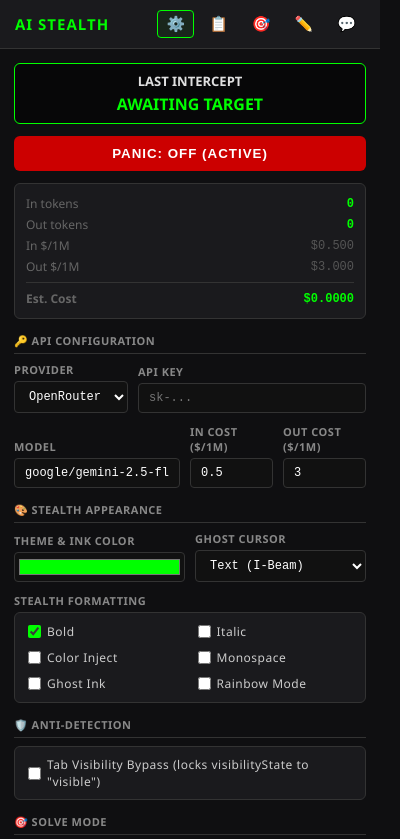
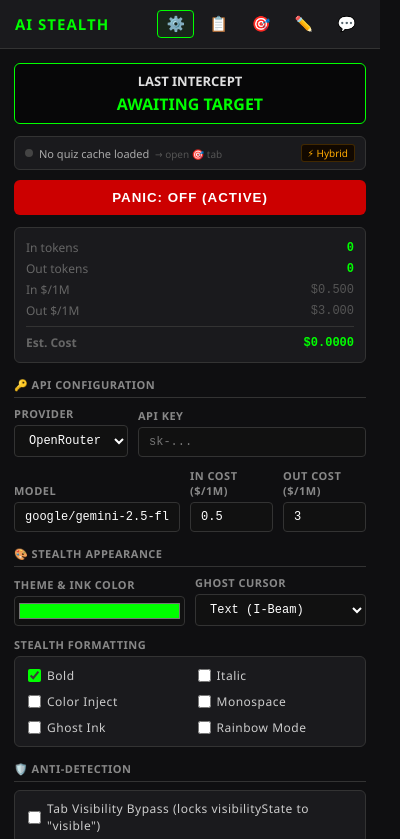
Before and after one commit to keke2309wewe/KahootHackerAI, a browser extension: page popup/popup.html in a window 400 px wide. Shown: the top 839 px of the page. Drawn offline with Linux system fonts and the light colour scheme; no server answers.

Commit message:
feat: live cache status bar in popup settings view

```diff
--- a/popup/popup.html
+++ b/popup/popup.html
@@ -132,6 +132,20 @@
         #answerListWrap { max-height: 420px; overflow-y: auto; }
         .clear-cache-btn { width: 100%; margin-top: 8px; padding: 7px; background: transparent; color: #ff5555; border: 1px solid #ff5555; font-weight: bold; font-size: 12px; cursor: pointer; border-radius: 4px; transition: 0.2s; }
         .clear-cache-btn:hover { background: rgba(255,85,85,0.1); }
+
+        /* Cache Status Bar */
+        .cache-status-bar { display: flex; align-items: center; justify-content: space-between; gap: 6px; padding: 7px 10px; border-radius: 6px; border: 1px solid var(--border); background: var(--panel); margin-bottom: 10px; font-size: 11px; transition: border-color 0.3s, background 0.3s; }
+        .cache-status-bar.active  { border-color: var(--accent); background: rgba(0,255,0,0.05); }
+        .cache-status-bar.empty   { border-color: var(--border); }
+        .cache-dot { width: 8px; height: 8px; border-radius: 50%; flex-shrink: 0; transition: background 0.3s; }
+        .cache-dot.active { background: var(--accent); box-shadow: 0 0 5px var(--accent); }
+        .cache-dot.empty  { background: #444; }
+        .cache-label { flex: 1; color: #aaa; overflow: hidden; white-space: nowrap; text-overflow: ellipsis; }
+        .cache-label b { color: var(--text); }
+        .cache-mode-badge { font-size: 10px; color: #555; background: #111; border: 1px solid #333; border-radius: 3px; padding: 1px 6px; white-space: nowrap; flex-shrink: 0; }
+        .cache-mode-badge.mode-ai     { color: #5599ff; border-color: #5599ff33; background: #001133; }
+        .cache-mode-badge.mode-cache  { color: var(--accent); border-color: rgba(0,255,0,0.2); background: rgba(0,255,0,0.05); }
+        .cache-mode-badge.mode-hybrid { color: #ffaa00; border-color: #ffaa0033; background: #110800; }
     </style>
 </head>
 <body>
@@ -149,6 +163,13 @@
         <div class="intercept-box">
             LAST INTERCEPT
             <span id="lastInterceptText">AWAITING TARGET</span>
+        </div>
+
+        <!-- Cache Status Bar -->
+        <div class="cache-status-bar empty" id="cacheStatusBar">
+            <div class="cache-dot empty" id="cacheDot"></div>
+            <span class="cache-label" id="cacheLabel">No quiz cache loaded</span>
+            <span class="cache-mode-badge" id="cacheModeBadge">—</span>
         </div>
 
         <button id="panicBtn">Panic: OFF (ACTIVE)</button>
--- a/popup/popup.js
+++ b/popup/popup.js
@@ -113,7 +113,7 @@ document.addEventListener('DOMContentLoaded', () => {
 
     // ── Refresh Stats every 1s ──────────────────────────────────────────────
     function refreshData() {
-        chrome.storage.local.get(['inputTokens','outputTokens','inCost','outCost','lastAiAnswer','sysLogs','panicMode','provider','model','apiKey'], async (data) => {
+        chrome.storage.local.get(['inputTokens','outputTokens','inCost','outCost','lastAiAnswer','sysLogs','panicMode','provider','model','apiKey','quizAnswerCache','quizTitle','solveMode'], async (data) => {
             const inT  = data.inputTokens  || 0;
             const outT = data.outputTokens || 0;
             const isOR = (data.provider || 'openrouter') === 'openrouter';
@@ -164,7 +164,39 @@ document.addEventListener('DOMContentLoaded', () => {
             }
             if (logArea) logArea.value = (data.sysLogs || []).join('\n');
             updatePanicUI(data.panicMode);
+
+            // ── Cache Status Bar ─────────────────────────────────────────────
+            const bar      = document.getElementById('cacheStatusBar');
+            const dot      = document.getElementById('cacheDot');
+            const lbl      = document.getElementById('cacheLabel');
+            const modeBadge= document.getElementById('cacheModeBadge');
+
+            const cache      = data.quizAnswerCache;
+            const hasCache   = Array.isArray(cache) && cache.length > 0;
+            const solveMode  = data.solveMode || 'hybrid';
+
+            if (hasCache) {
+                const total   = cache.length;
+                const cached  = cache.filter(c => c !== null).length;
+                const title   = data.quizTitle || 'Quiz';
+                bar.className  = 'cache-status-bar active';
+                dot.className  = 'cache-dot active';
+                lbl.innerHTML  = `<b>${escapeHtmlSimple(title)}</b> &nbsp;·&nbsp; ${cached}/${total} answers cached`;
+            } else {
+                bar.className  = 'cache-status-bar empty';
+                dot.className  = 'cache-dot empty';
+                lbl.innerHTML  = 'No quiz cache loaded &nbsp;<span style="color:#555;font-size:10px;">→ open 🎯 tab</span>';
+            }
+
+            // Mode badge
+            const modeLabels = { ai: '🤖 AI Only', cache: '📦 Cache Only', hybrid: '⚡ Hybrid' };
+            modeBadge.innerText  = modeLabels[solveMode] || solveMode;
+            modeBadge.className  = `cache-mode-badge mode-${solveMode}`;
         });
+    }
+
+    function escapeHtmlSimple(str) {
+        return (str || '').replace(/&/g,'&amp;').replace(/</g,'&lt;').replace(/>/g,'&gt;');
     }
 
     setInterval(refreshData, 1000);
```
